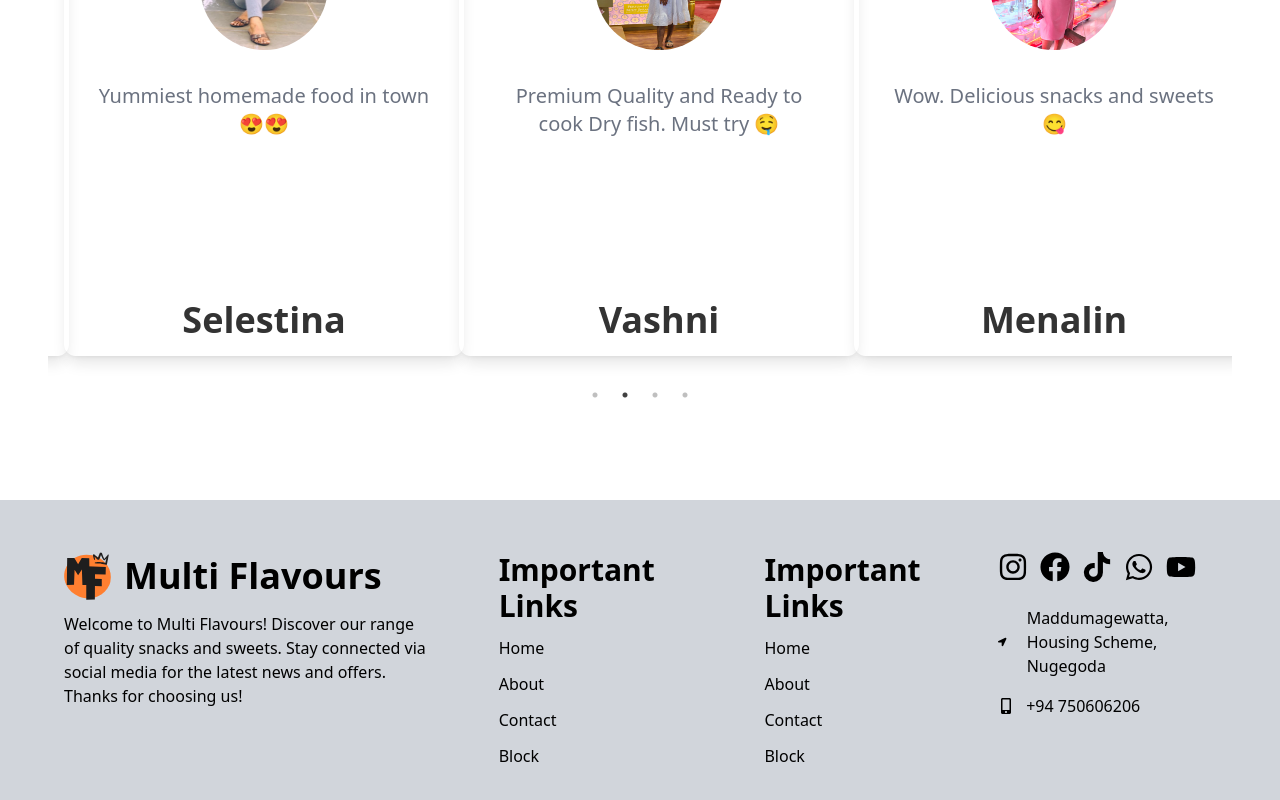
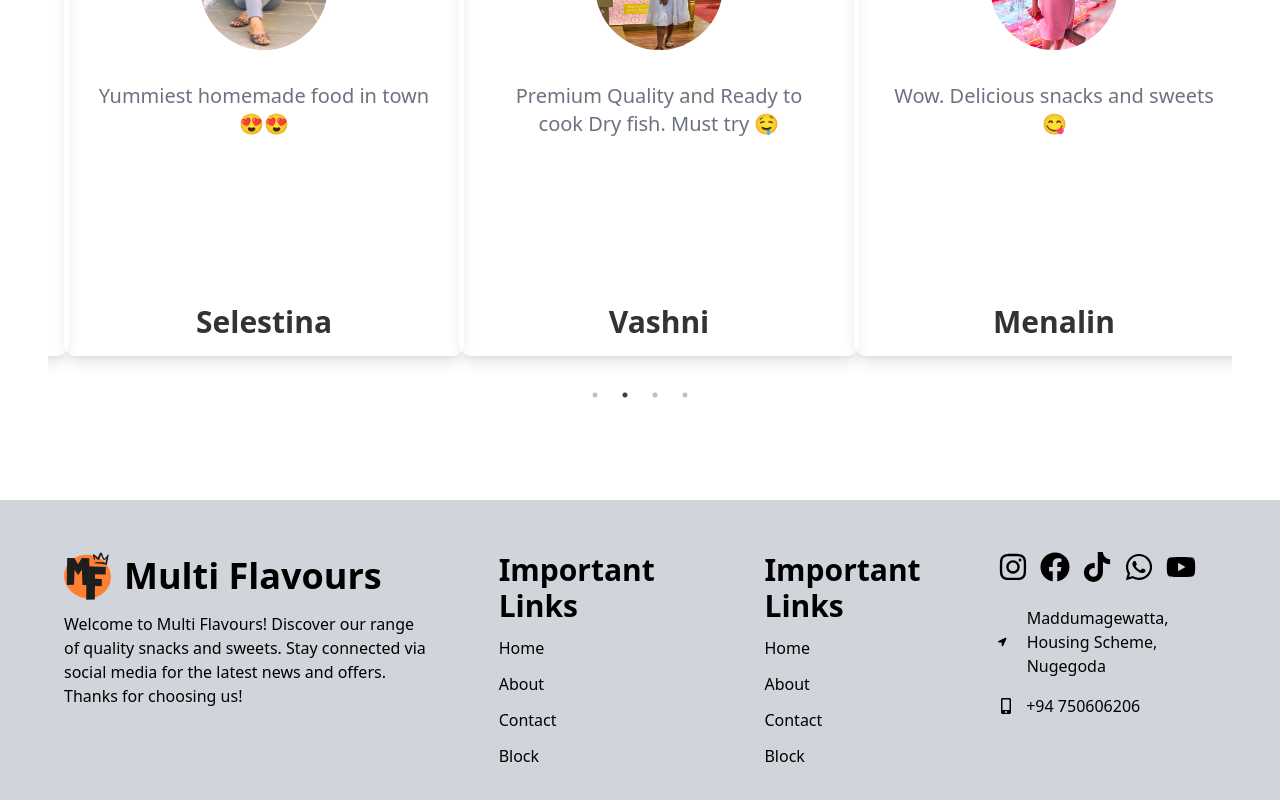
Before and after one commit to MenalinR/multiflavors, a React (Vite) app: page / in a window 1280 px wide. Shown: the part 1400-2200 px from the top of the page. Built offline with nearby package versions, Linux system fonts and the light colour scheme.

Commit message:
changed name size

```diff
--- a/src/components/Testimonials/Testimonials.jsx
+++ b/src/components/Testimonials/Testimonials.jsx
@@ -104,7 +104,7 @@ const Testimonials = () => {
             </p>
         </div>
         <div className='text-center px-2'>
-            <h1 className='text-xl sm:text-2xl md:text-3xl lg:text-4xl font-bold text-black/80 dark:text-light'>
+            <h1 className='text-xl sm:text-xl md:text-2xl lg:text-3xl font-bold text-black/80 dark:text-light'>
                 {data.name}
             </h1>
         </div>
```
